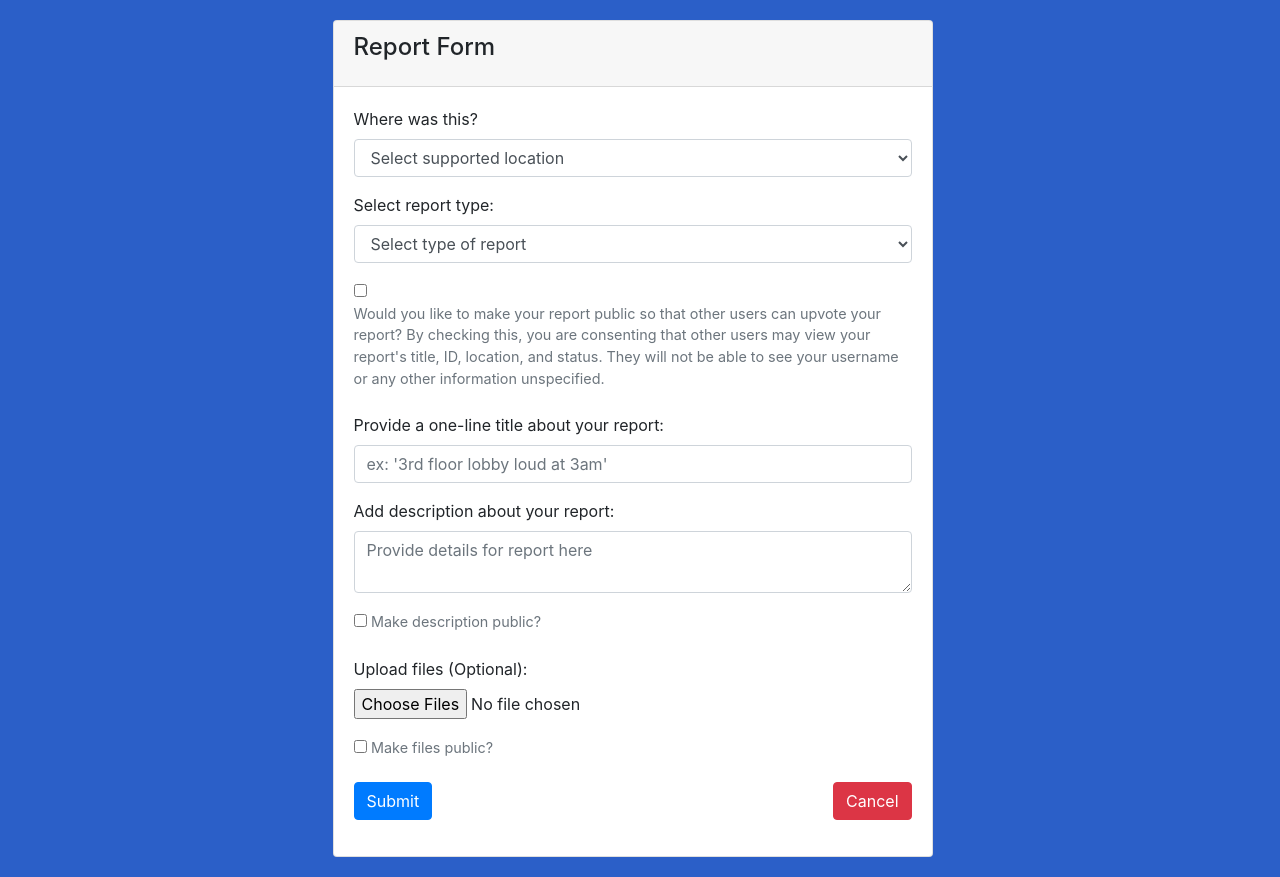
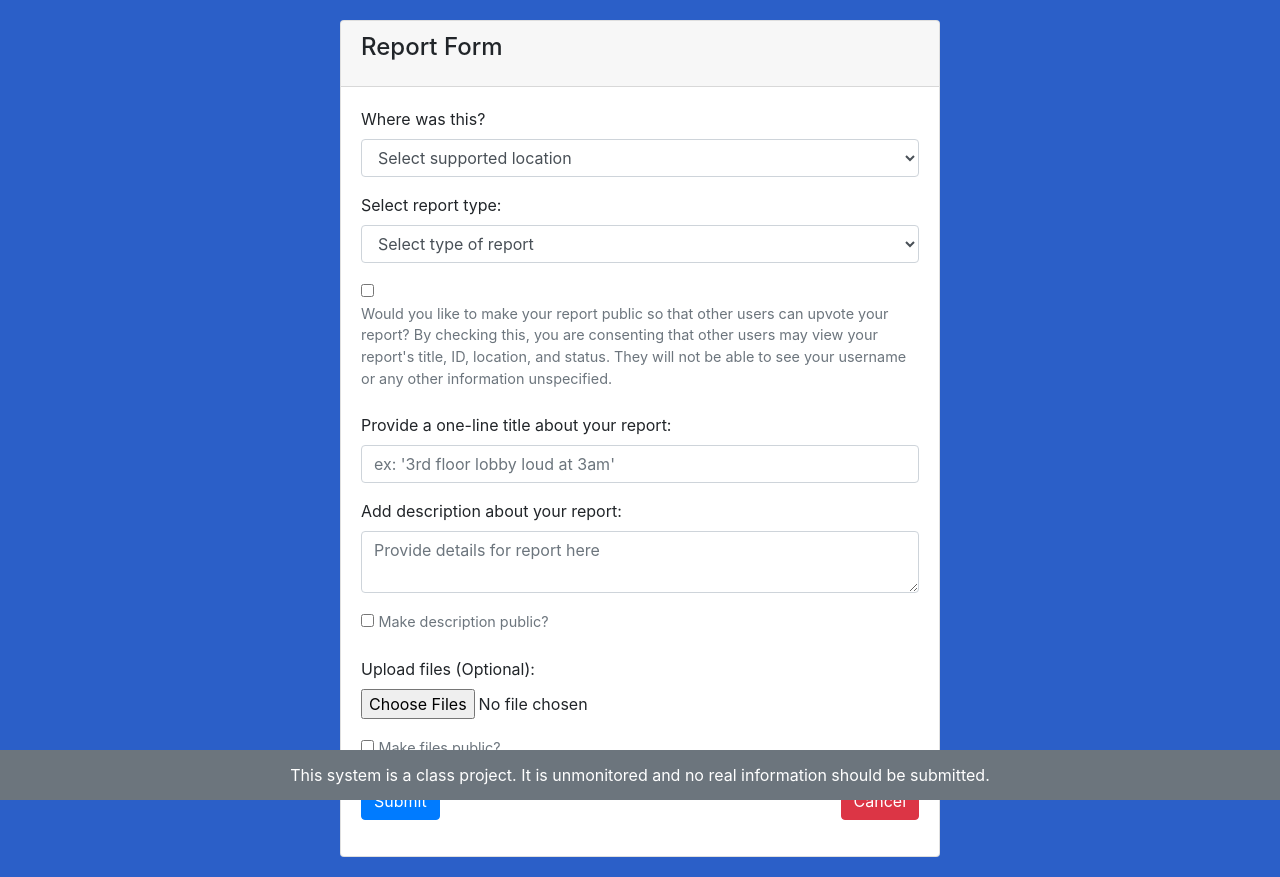
Before and after one commit to morghughes/HoosHousing, a Django app: template templates/report.html in a window 1280 px wide. Run offline with Django 3.2, Linux system fonts and the light colour scheme; the template is opened without the code that fills it, so the values that code supplies are empty; some libraries are stand-ins or nearby versions.

Commit message:
Added footer to all pages; fixed report deletion confirmation bug where message would not display on consecutive deletions

```diff
--- /dev/null
+++ b/templates/base.html
@@ -0,0 +1,52 @@
+<!DOCTYPE html>
+<html lang="en">
+<head>
+    <meta charset="UTF-8">
+    <link rel="stylesheet" href="https://stackpath.bootstrapcdn.com/bootstrap/4.5.2/css/bootstrap.min.css">
+    <style>
+        html, body {
+            background-color: #2b5fc8;
+            margin: 0;
+            padding: 0;
+            height: 100%;
+            display: flex;
+            flex-direction: column;
+            {#min-height: 100vh;#}
+        }
+        .content {
+            flex: 1;
+            padding: 20px;
+            display: flex;
+            flex-direction: column;
+        }
+        .footer {
+            position: fixed;
+            left: 0;
+            bottom: 0;
+            width: 100%;
+            height: 50px; /* Fixed height for consistency */
+            background-color: #6c757d;
+            color: white;
+            display: flex;
+            text-align: center;
+            align-items: center;
+            {#margin-top: auto;#}
+            line-height: 50px;
+            margin: 0;
+            padding: 0;
+            box-sizing: border-box; /* Ensures padding is included in height */
+        }
+    </style>
+    {% block head %}{% endblock %}
+</head>
+<body>
+<div class="content">
+    {% block content %}{% endblock %}
+</div>
+<footer class="footer">
+    <div class="container text-center">
+        <span>This system is a class project. It is unmonitored and no real information should be submitted.</span>
+    </div>
+</footer>
+</body>
+</html>
--- a/templates/report.html
+++ b/templates/report.html
@@ -1,18 +1,25 @@
+{% extends 'base.html' %}
 {% load i18n %}
 
 <!DOCTYPE html>
-<html>
-<head>
+{#<html>#}
+{% block head %}
   <meta charset="utf-8">
   <title>{% trans "Report Form" %}</title>
   <link rel="stylesheet" href="https://stackpath.bootstrapcdn.com/bootstrap/4.5.2/css/bootstrap.min.css">
   <style>
     body {
       background-color: #2b5fc8;
+      height: 100%;
+      margin: 0;
     }
     .container {
-      padding-top: 20px;
-      padding-left:0;
+      {#padding-top: 20px;#}
+      display: flex;
+      flex-direction: column;
+      justify-content: center;
+      {#padding-left:0;#}
+      flex-grow: 1;
     }
     .card {
       margin: auto;
@@ -23,8 +30,9 @@
         font-size: 0.9rem;
     }
   </style>
-</head>
-<body>
+{% endblock %}
+
+{% block content %}
   <div class="container">
     <div class="row">
       <div class="col-md-8 offset-md-2">
@@ -116,5 +124,5 @@
           }, 7000);
       });
   </script>
-</body>
-</html>
+{% endblock %}
+{#</html>#}
```
Also changed, not shown: templates/admin_files.html (+14 -8 lines), templates/report_detail.html (+22 -8 lines).
